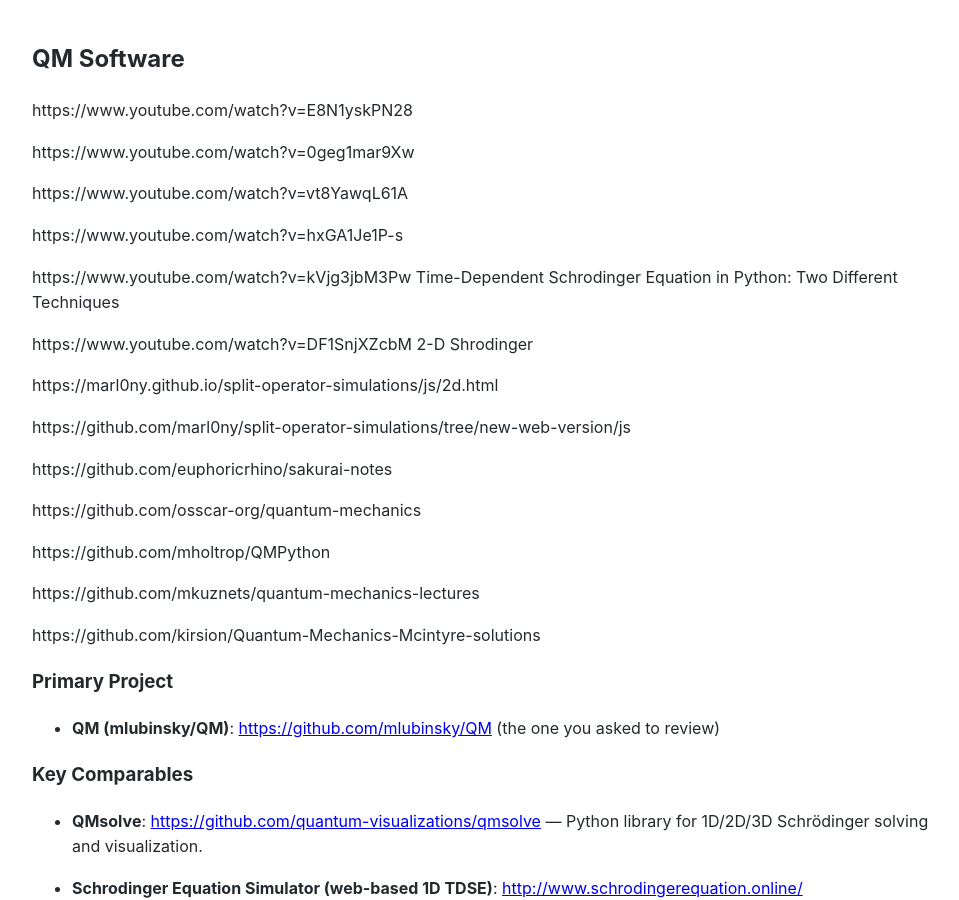
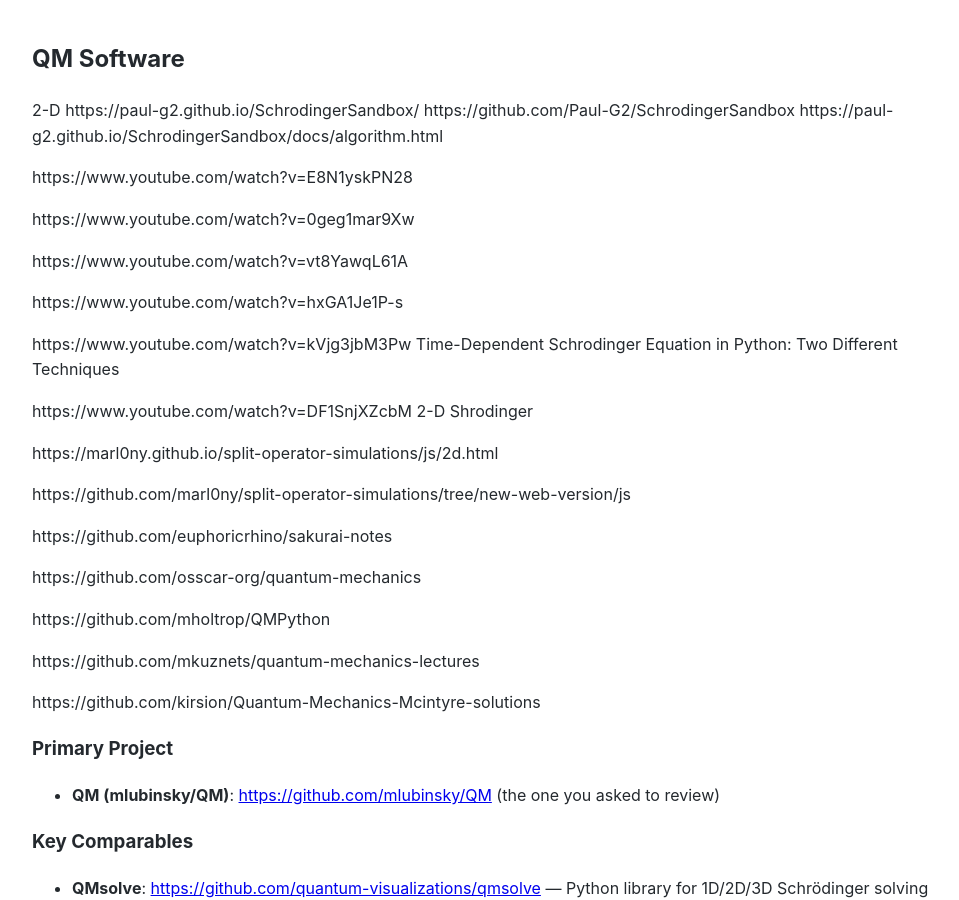
Before and after one commit to Michael-Lubinsky/michael-lubinsky.github.com, a Jekyll site: the page built from physics/competitors.md, in a window 1280 px wide and 900 px high. Shown: the whole window, without its empty margins (158-1117 px from the left). Built offline with Jekyll 4.4.1, drawn with Linux system fonts in a browser that asks for light colours; our own code applies the rules of GitHub Pages for plain Markdown files.

Commit message:
Update competitors.md

```diff
--- a/physics/competitors.md
+++ b/physics/competitors.md
@@ -1,4 +1,8 @@
 ## QM Software
+2-D
+https://paul-g2.github.io/SchrodingerSandbox/
+https://github.com/Paul-G2/SchrodingerSandbox
+https://paul-g2.github.io/SchrodingerSandbox/docs/algorithm.html
 
 https://www.youtube.com/watch?v=E8N1yskPN28
 
```
